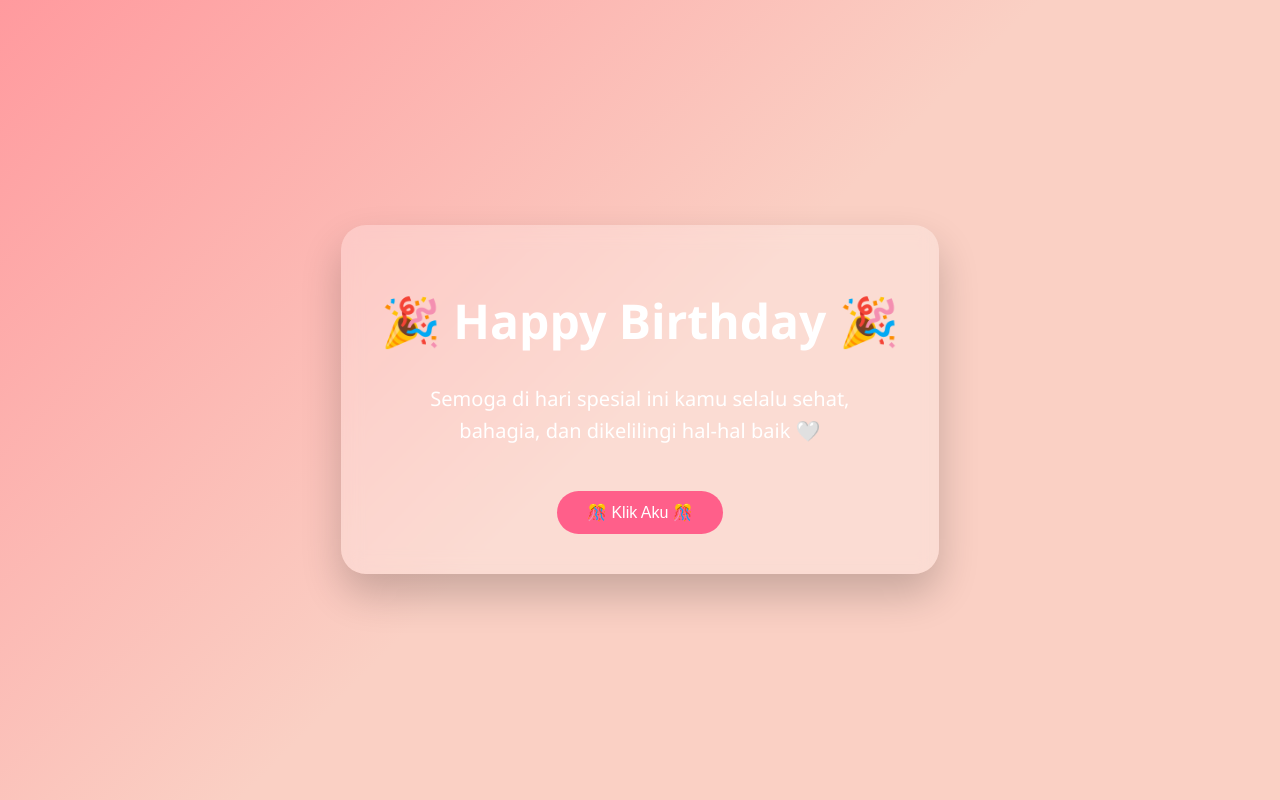
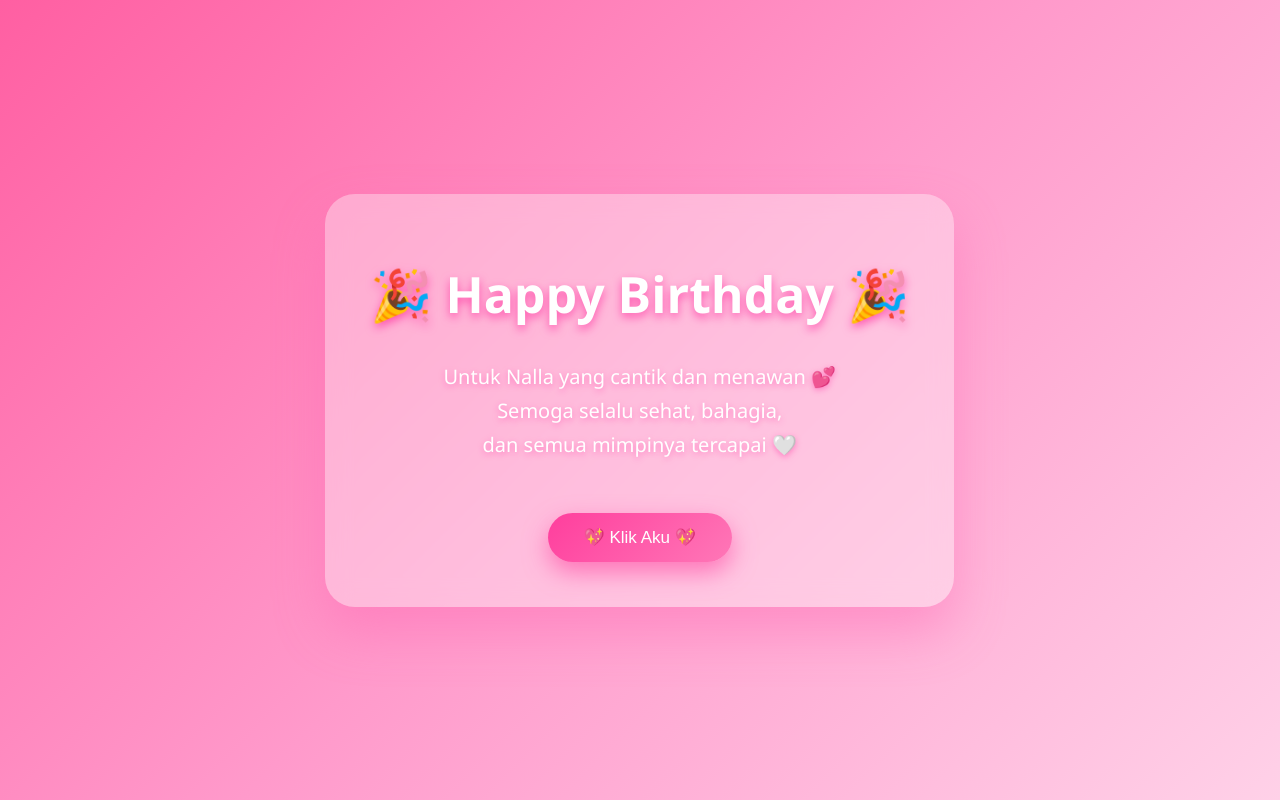
Before and after one commit to LutfiMulia/hbd, a plain HTML site: page index.html in a window 1280 px wide. Drawn offline with Linux system fonts and the light colour scheme.

Commit message:
Update index.html

```diff
--- a/index.html
+++ b/index.html
@@ -2,12 +2,12 @@
 <html lang="id">
 <head>
   <meta charset="UTF-8">
-  <title>Happy Birthday 🎂</title>
+  <title>Happy Birthday Nalla Prayadita 💖</title>
   <style>
     body {
       margin: 0;
       height: 100vh;
-      background: linear-gradient(135deg, #ff9a9e, #fad0c4, #fad0c4);
+      background: linear-gradient(135deg, #ff5fa2, #ff9acb, #ffd1e8);
       display: flex;
       justify-content: center;
       align-items: center;
@@ -16,55 +16,58 @@
     }
 
     .card {
-      background: rgba(255,255,255,0.25);
-      backdrop-filter: blur(10px);
-      padding: 40px;
-      border-radius: 25px;
+      background: rgba(255, 255, 255, 0.35);
+      backdrop-filter: blur(12px);
+      padding: 45px;
+      border-radius: 30px;
       text-align: center;
       color: #fff;
       animation: pop 1.2s ease;
-      box-shadow: 0 20px 40px rgba(0,0,0,0.2);
+      box-shadow: 0 25px 50px rgba(255, 105, 180, 0.45);
     }
 
     h1 {
-      font-size: 48px;
-      margin-bottom: 10px;
+      font-size: 50px;
+      margin-bottom: 15px;
       animation: bounce 2s infinite;
+      text-shadow: 0 4px 10px rgba(255, 20, 147, 0.6);
     }
 
     p {
       font-size: 20px;
-      line-height: 1.6;
+      line-height: 1.7;
       opacity: 0;
       animation: fadeIn 2s forwards;
       animation-delay: 1s;
+      text-shadow: 0 2px 6px rgba(255, 20, 147, 0.4);
     }
 
     button {
-      margin-top: 25px;
-      padding: 12px 30px;
+      margin-top: 30px;
+      padding: 14px 36px;
       border: none;
-      border-radius: 30px;
-      font-size: 16px;
+      border-radius: 35px;
+      font-size: 17px;
       cursor: pointer;
-      background: #ff5f8a;
+      background: linear-gradient(135deg, #ff3e9d, #ff77b7);
       color: white;
       transition: transform 0.2s, box-shadow 0.2s;
+      box-shadow: 0 10px 25px rgba(255, 62, 157, 0.6);
     }
 
     button:hover {
-      transform: scale(1.1);
-      box-shadow: 0 10px 20px rgba(0,0,0,0.3);
+      transform: scale(1.12);
+      box-shadow: 0 15px 35px rgba(255, 62, 157, 0.8);
     }
 
     @keyframes pop {
-      from { transform: scale(0); }
-      to { transform: scale(1); }
+      from { transform: scale(0); opacity: 0; }
+      to { transform: scale(1); opacity: 1; }
     }
 
     @keyframes bounce {
       0%, 100% { transform: translateY(0); }
-      50% { transform: translateY(-10px); }
+      50% { transform: translateY(-12px); }
     }
 
     @keyframes fadeIn {
@@ -85,11 +88,12 @@
 
   <div class="card">
     <h1>🎉 Happy Birthday 🎉</h1>
-    <p id="msg">
-      Semoga di hari spesial ini kamu selalu sehat,<br>
-      bahagia, dan dikelilingi hal-hal baik 🤍
+    <p>
+      Untuk Nalla yang cantik dan menawan 💕<br>
+      Semoga selalu sehat, bahagia,<br>
+      dan semua mimpinya tercapai 🤍
     </p>
-    <button onclick="shootConfetti()">🎊 Klik Aku 🎊</button>
+    <button onclick="shootConfetti()">💖 Klik Aku 💖</button>
   </div>
 
   <script>
@@ -101,14 +105,13 @@
     let particles = [];
 
     function shootConfetti() {
-      for (let i = 0; i < 150; i++) {
+      for (let i = 0; i < 180; i++) {
         particles.push({
           x: Math.random() * canvas.width,
           y: -10,
           r: Math.random() * 6 + 4,
-          d: Math.random() * 10,
-          color: `hsl(${Math.random() * 360}, 100%, 70%)`,
-          tilt: Math.random() * 10
+          d: Math.random() * 8 + 2,
+          color: `hsl(${330 + Math.random() * 30}, 100%, 75%)`,
         });
       }
     }
```
